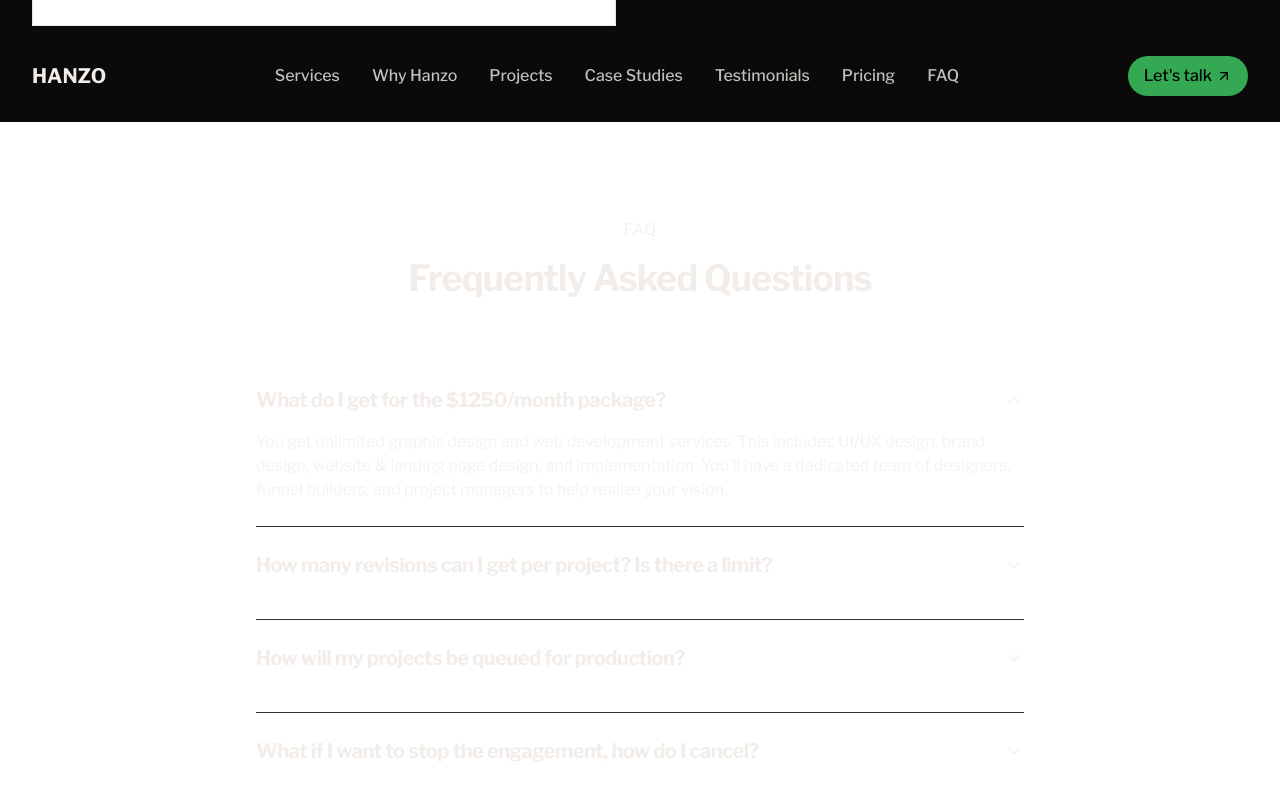
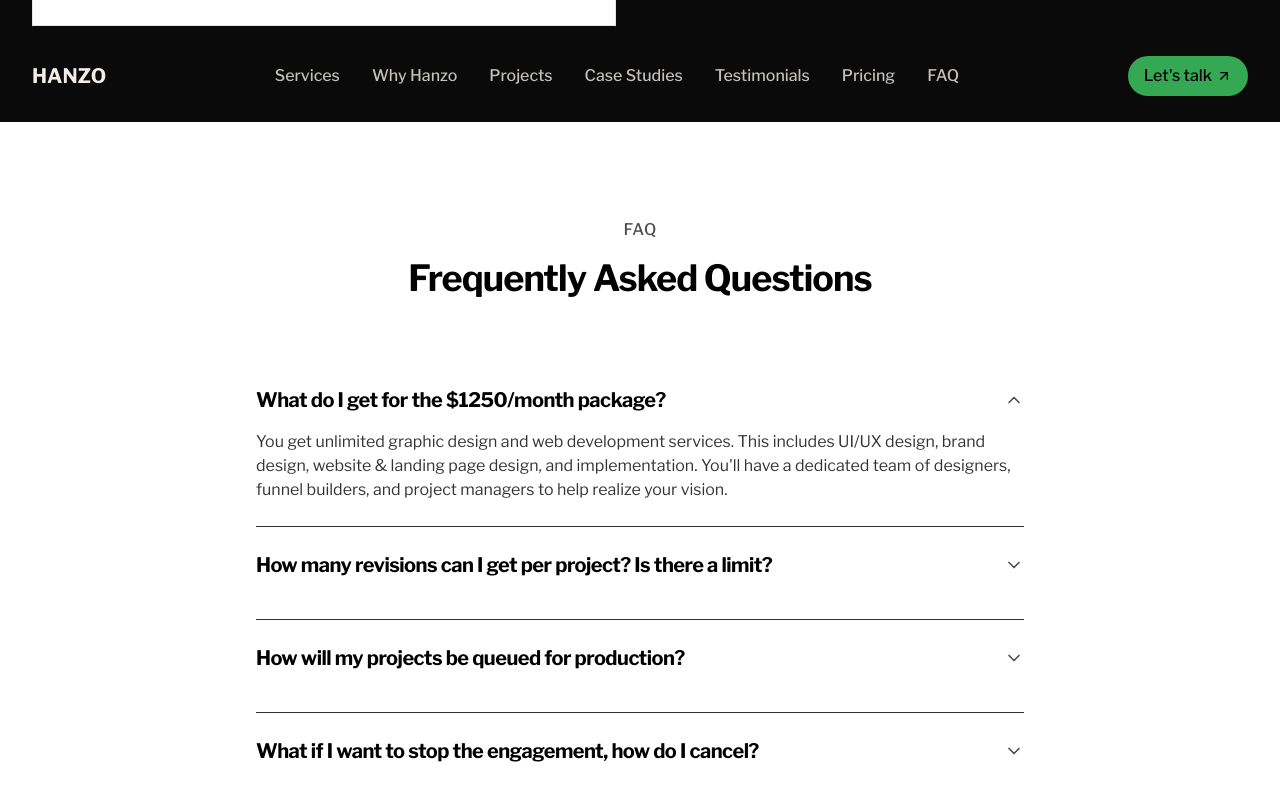
Before and after one commit to hanzoai/agency, a React (Vite) app: page / in a window 1280 px wide. Both pictures are taken after a click on the button "What do I get for the $1250/month package?". Shown: the part 6156-6956 px from the top of the page. Built offline with nearby package versions, Linux system fonts and the light colour scheme.

Commit message:
Change text color
Update text color on white backgrounds to black.

```diff
--- a/src/components/FAQ.tsx
+++ b/src/components/FAQ.tsx
@@ -44,10 +44,10 @@ const FAQ = () => {
     <section id="faq" className="section-padding bg-white">
       <div className="container-custom">
         <div className="text-center max-w-3xl mx-auto mb-16">
-          <div className="mb-4 text-primary/70 font-medium uppercase tracking-wide reveal">
+          <div className="mb-4 text-black/70 font-medium uppercase tracking-wide reveal">
             FAQ
           </div>
-          <h2 className="text-3xl md:text-4xl font-bold mb-6 reveal">
+          <h2 className="text-3xl md:text-4xl font-bold mb-6 text-black reveal">
             Frequently Asked Questions
           </h2>
         </div>
@@ -59,14 +59,14 @@ const FAQ = () => {
                 className="w-full flex justify-between items-center text-left"
                 onClick={() => toggleFAQ(index)}
               >
-                <h3 className="text-xl font-bold">{faq.question}</h3>
+                <h3 className="text-xl font-bold text-black">{faq.question}</h3>
                 {openIndex === index ?
-                  <ChevronUp size={20} className="text-primary/70 flex-shrink-0 ml-4" /> :
-                  <ChevronDown size={20} className="text-primary/70 flex-shrink-0 ml-4" />
+                  <ChevronUp size={20} className="text-black/70 flex-shrink-0 ml-4" /> :
+                  <ChevronDown size={20} className="text-black/70 flex-shrink-0 ml-4" />
                 }
               </button>
               <div
-                className={`mt-4 text-primary/80 overflow-hidden transition-all duration-300 ${openIndex === index ? 'max-h-96 opacity-100' : 'max-h-0 opacity-0'}`}
+                className={`mt-4 text-black/80 overflow-hidden transition-all duration-300 ${openIndex === index ? 'max-h-96 opacity-100' : 'max-h-0 opacity-0'}`}
               >
                 <p>{faq.answer}</p>
               </div>
--- a/src/components/Process.tsx
+++ b/src/components/Process.tsx
@@ -55,7 +55,7 @@ const Process = () => {
         </div>
 
         <div className="mt-16 p-8 md:p-12 bg-beige-50 rounded-3xl max-w-4xl mx-auto">
-          <h3 className="text-xl font-bold mb-4 text-center text-white reveal">We work with all the leading funnel-building platforms...</h3>
+          <h3 className="text-xl font-bold mb-4 text-center text-black reveal">We work with all the leading funnel-building platforms...</h3>
 
           <div className="grid grid-cols-2 sm:grid-cols-3 md:grid-cols-4 gap-4 mt-6">
             {['Clickfunnels', 'Kajabi', 'Webflow', 'WordPress', 'Shopify', 'Wix', 'Unbounce', 'Leadpages'].map((platform, index) => (
```
